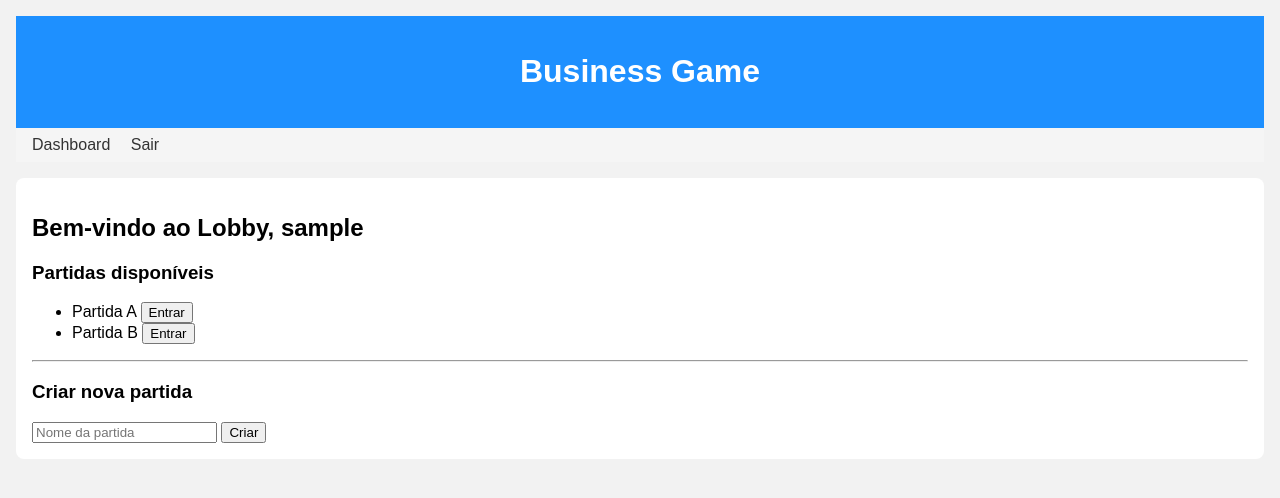
After one commit to oYuriyan/Business-Game-LMS, a Django app: page /lobby/ in a window 1280 px wide. The commit adds this page. Shown: the top 498 px of the page. Run offline with Django 5.2, Linux system fonts and the light colour scheme; the visitor is signed in with stand-in values (Sample User, id 1).

Commit message:
lobby provisório

```diff
--- a/game/templates/dashboard.html
+++ b/game/templates/dashboard.html
@@ -5,4 +5,7 @@
 {% block content %}
   <h2>Bem-vindo, {{ usuario.username }}</h2>
   <p>Aqui você verá suas partidas, rodadas e decisões.</p>
+  <a href="{% url 'lobby' %}">
+    <button>Ir para o Lobby</button>
+  </a>
 {% endblock %}
--- /dev/null
+++ b/game/templates/lobby.html
@@ -0,0 +1,28 @@
+{% extends "base.html" %}
+
+{% block title %}Lobby - Business Game{% endblock %}
+
+{% block content %}
+  <h2>Bem-vindo ao Lobby, {{ usuario.username }}</h2>
+
+  <h3>Partidas disponíveis</h3>
+  <ul>
+    {% for partida in partidas %}
+      <li>
+        {{ partida.nome }}
+        <button>Entrar</button>
+      </li>
+    {% empty %}
+      <li>Nenhuma partida disponível</li>
+    {% endfor %}
+  </ul>
+
+  <hr>
+
+  <h3>Criar nova partida</h3>
+  <form method="POST">
+    {% csrf_token %}
+    <input type="text" name="nome_partida" placeholder="Nome da partida" required>
+    <button type="submit">Criar</button>
+  </form>
+{% endblock %}
--- a/game/urls.py
+++ b/game/urls.py
@@ -1,8 +1,10 @@
 from django.urls import path
 from game.views import login, dashboard
+from game.views import lobby
 
 urlpatterns = [
     path('login/', login.login_view, name='login'),
     path('logout/', login.logout_view, name='logout'),
     path('dashboard/', dashboard.dashboard_view, name='dashboard'),
+    path('lobby/', lobby.lobby_view, name='lobby'),
 ]
--- /dev/null
+++ b/game/views/lobby.py
@@ -0,0 +1,15 @@
+from django.contrib.auth.decorators import login_required
+from django.shortcuts import render
+
+# View do lobby — onde o jogador escolhe a partida
+@login_required
+def lobby_view(request):
+    # Mock de partidas disponíveis (simulação)
+    partidas_disponiveis = [
+        {'id': 1, 'nome': 'Partida A'},
+        {'id': 2, 'nome': 'Partida B'},
+    ]
+    return render(request, 'lobby.html', {
+        'usuario': request.user,
+        'partidas': partidas_disponiveis
+    })
```
